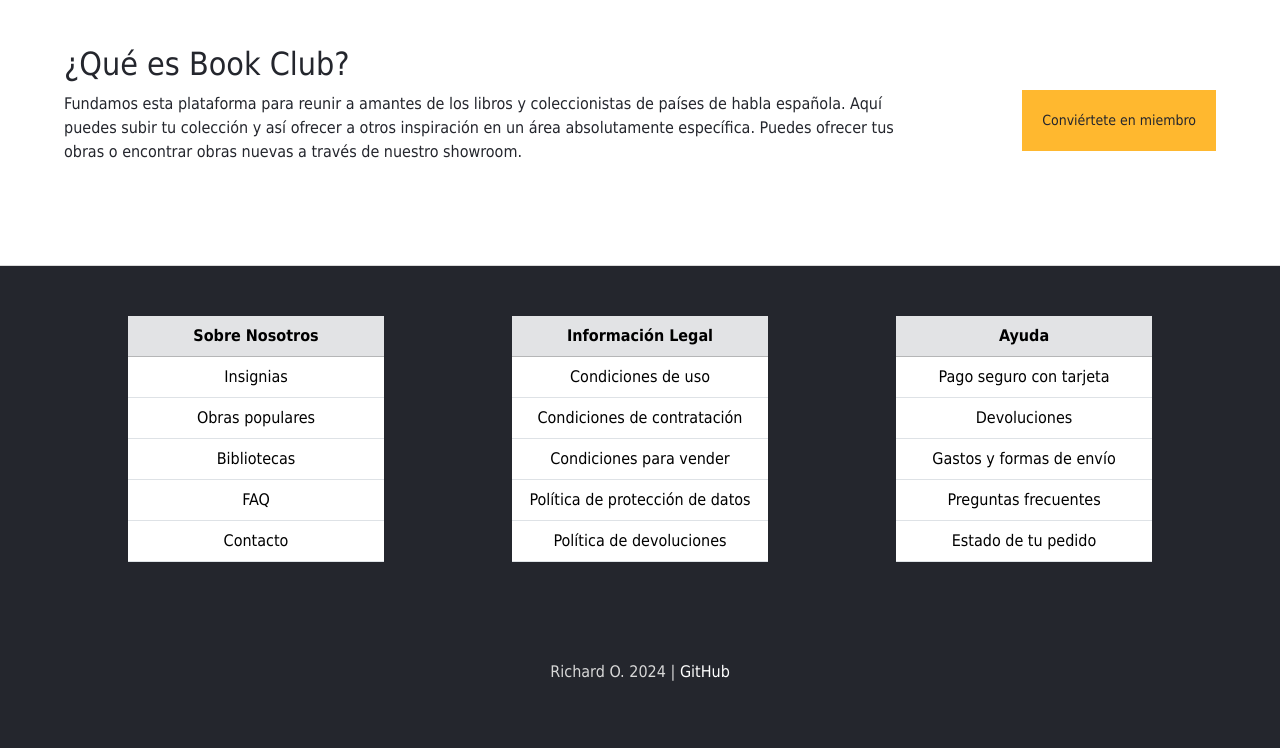
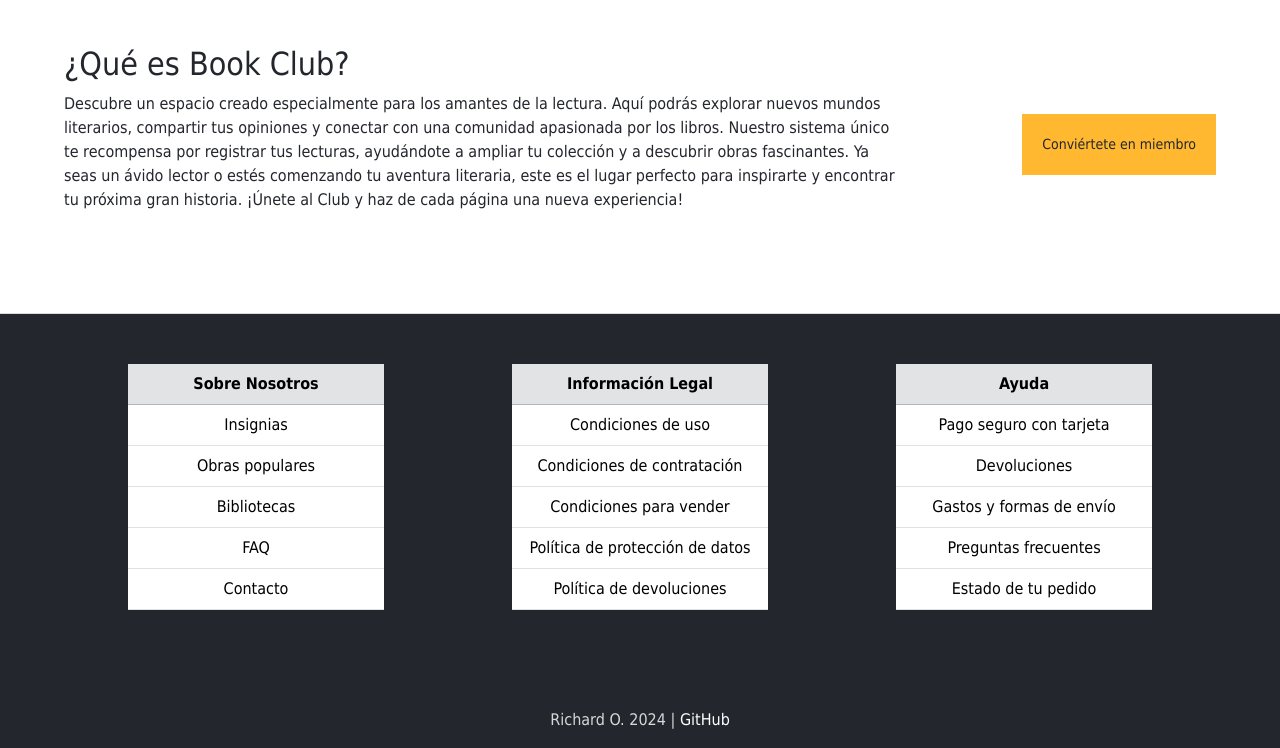
Before and after one commit to riordi80/bookclub, a plain HTML site: page form-response.html in a window 1280 px wide. Shown: the part 1326-2074 px from the top of the page. Before the commit the page ends 2026 px from the top, so only its background shows below. Drawn offline with nearby package versions, Linux system fonts and the light colour scheme.

Commit message:
16 commit

```diff
--- a/form_response.html
+++ b/form-response.html
@@ -10,7 +10,7 @@
     <link href="https://cdn.jsdelivr.net/npm/bootstrap@5.3.3/dist/css/bootstrap.min.css" rel="stylesheet">
     <!-- BookClub own styles -->
     <link rel="stylesheet" href="css/style.css">
-    <link rel="stylesheet" href="css/add_book.css">
+    <link rel="stylesheet" href="css/add-book.css">
 </head>
 
 <body>
@@ -35,7 +35,7 @@
         </div>
         <div class="nav-menu-container">
             <div class="nav-menu-item"><a href="index.html">Book Club</a></div>
-            <div class="nav-menu-item"><a href="add_book.html">Añadir libro</a></div>
+            <div class="nav-menu-item"><a href="add-book.html">Añadir libro</a></div>
             <div class="nav-menu-item"><a href="#">Categorías</a></div>
             <div class="nav-menu-item"><a href="#">Insignias</a></div>
             <div class="nav-menu-item"><a href="#">Populares</a></div>
@@ -75,10 +75,12 @@
         <div class="main-bottom-container">
             <div class="left-main-bottom-item">
                 <h2>¿Qué es Book Club?</h2>
-                <p>Fundamos esta plataforma para reunir a amantes de los libros y coleccionistas de países de habla
-                    española. Aquí puedes subir tu colección y así ofrecer a otros inspiración en un área absolutamente
-                    específica. Puedes ofrecer tus obras o encontrar obras nuevas a través de nuestro
-                    showroom.</p>
+                <p>Descubre un espacio creado especialmente para los amantes de la lectura. Aquí podrás explorar nuevos
+                    mundos literarios, compartir tus opiniones y conectar con una comunidad apasionada por los libros.
+                    Nuestro sistema único te recompensa por registrar tus lecturas, ayudándote a ampliar tu colección y
+                    a descubrir obras fascinantes. Ya seas un ávido lector o estés comenzando tu aventura literaria,
+                    este es el lugar perfecto para inspirarte y encontrar tu próxima gran historia. ¡Únete al Club y haz
+                    de cada página una nueva experiencia!</p>
             </div>
             <div class="right-main-bottom-item">
                 <a class="main-bottom-button" href="#">Conviértete en miembro</a>
```
Also changed, not shown: add-book.html (renamed from add_book.html, +2 -2 lines), index.html (+3 -3 lines), css/add-book.css (renamed from css/add_book.css).
